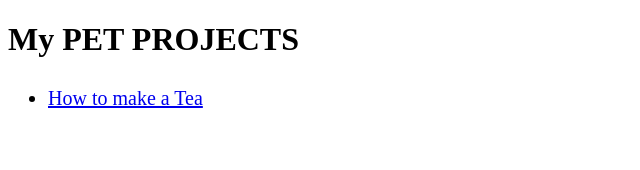
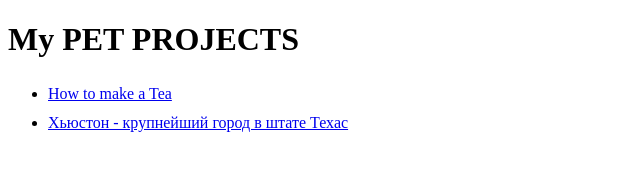
Before and after one commit to pavlo-myskov/study-projects, a plain HTML site: page index.html in a window 1280 px wide. Shown: the whole page, without its empty margins (0-640 px from the left). Drawn offline with Linux system fonts and the light colour scheme.

Commit message:
Submodule houston added

```diff
--- a/index.html
+++ b/index.html
@@ -13,9 +13,12 @@
 		<h1>My PET PROJECTS</h1>
 	</header>
 	<nav>
-		<ul style="font-size:20px; line-height: 180%;">
+		<ul style="font: size 23px; line-height: 180%;">
 			<li>
 				<a href="https://flashdrag.github.io/tea/">How to make a Tea</a>
+			</li>
+			<li>
+				<a href="https://flashdrag.github.io/tea/">Хьюстон - крупнейший город в штате Техас</a>
 			</li>
 		</ul>
 	</nav>
```
Also changed, not shown: 1 other file.
